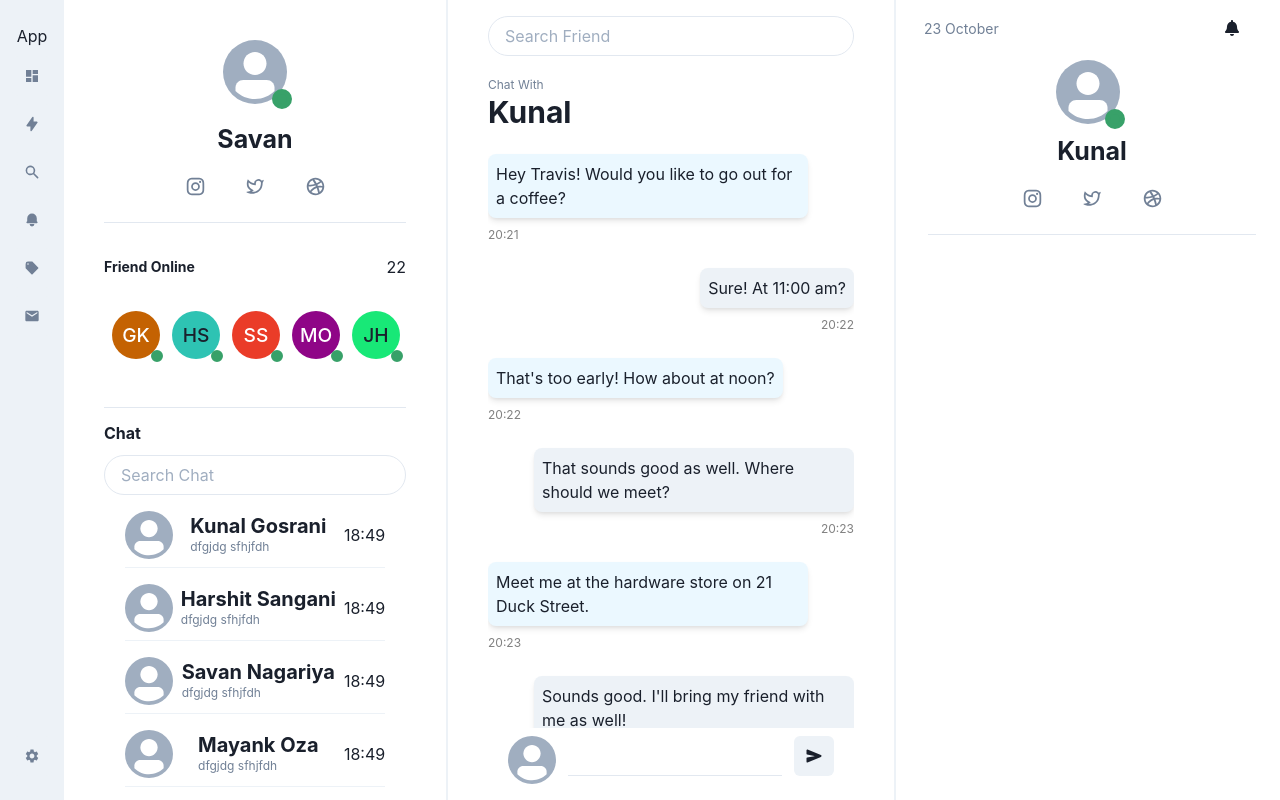
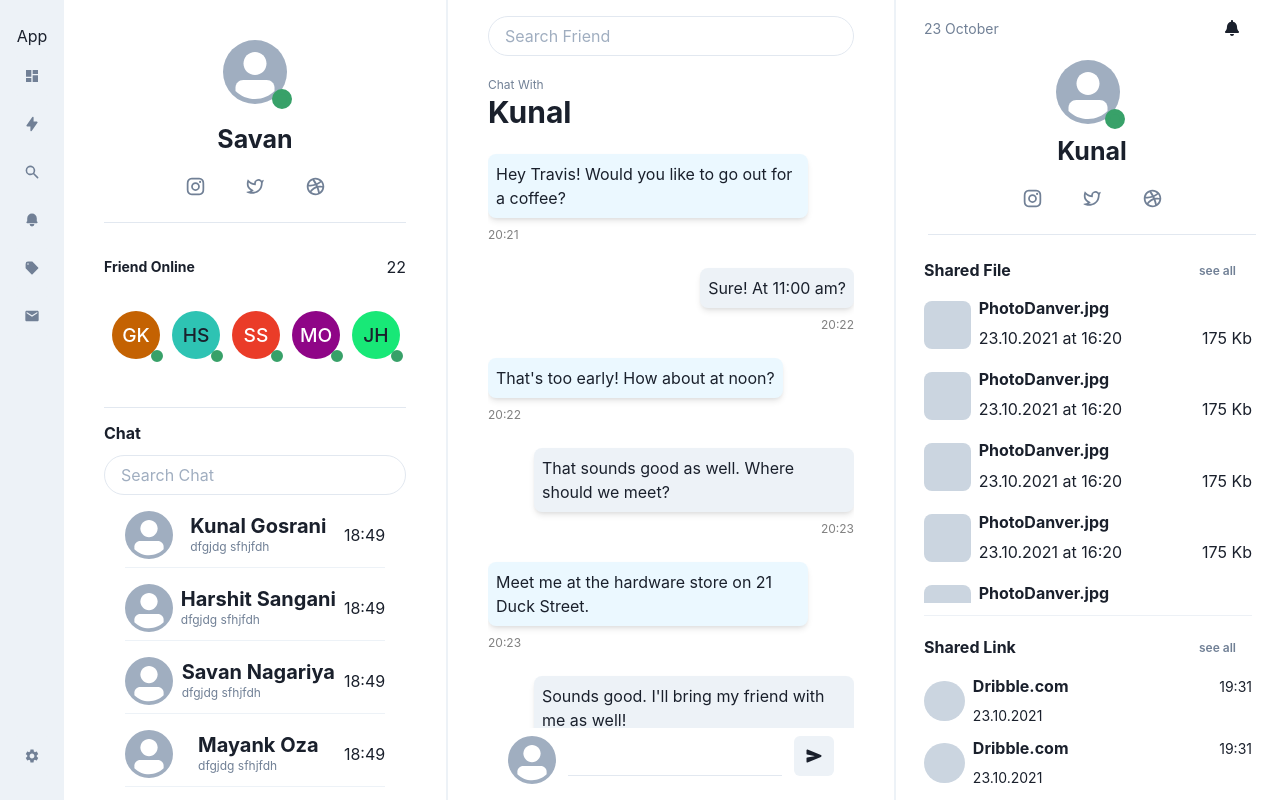
Before and after one commit to SavanNagariya/chat-app, a Next.js app: page / in a window 1280 px wide. Built offline with nearby package versions, Linux system fonts and the light colour scheme.

Commit message:
chatfile finished

```diff
--- /dev/null
+++ b/components/chatfile/ChatLink.tsx
@@ -0,0 +1,18 @@
+import { HStack, Heading, VStack, Text, Box } from "@chakra-ui/react";
+
+const ChatLink = () => {
+  return (
+    <HStack w="full">
+      <Box w={12} h={10} rounded="full" bg="gray.300"></Box>
+      <VStack w="full" alignItems="flex-start">
+        <HStack w="full" justify="space-between">
+          <Heading fontSize="md">Dribble.com</Heading>
+          <Text fontSize="sm">19:31</Text>
+        </HStack>
+        <Text fontSize="sm">23.10.2021</Text>
+      </VStack>
+    </HStack>
+  );
+};
+
+export default ChatLink;
--- /dev/null
+++ b/components/chatfile/ShareFile.tsx
@@ -0,0 +1,20 @@
+import { Box, Heading, HStack, VStack, Text } from "@chakra-ui/react";
+
+const ShareFile = () => {
+  return (
+    <HStack w="full">
+      <Box w={14} h={12} bg="gray.300" rounded="lg"></Box>
+      <VStack w="full" alignItems="flex-start">
+        <Heading fontSize="md" w="full">
+          PhotoDanver.jpg
+        </Heading>
+        <HStack justify="space-between" w="full">
+          <Text>23.10.2021 at 16:20</Text>
+          <Text>175 Kb</Text>
+        </HStack>
+      </VStack>
+    </HStack>
+  );
+};
+
+export default ShareFile;
--- a/components/chatfile/index.tsx
+++ b/components/chatfile/index.tsx
@@ -7,9 +7,15 @@ import {
   Avatar,
   AvatarBadge,
   Heading,
+  Button,
+  List,
+  ListItem,
+  Divider,
 } from "@chakra-ui/react";
 import { FaBell } from "react-icons/fa";
 import { RiDribbbleLine, RiInstagramLine, RiTwitterLine } from "react-icons/ri";
+import ChatLink from "./ChatLink";
+import ShareFile from "./ShareFile";
 const ChatFile = () => {
   return (
     <Flex px={7} w="full" flexDirection="column" alignItems="center" pt={2}>
@@ -69,6 +75,48 @@ const ChatFile = () => {
           />
         </Flex>
       </HStack>
+      <VStack w="full" overflowY="auto">
+        <HStack justify="space-between" w="full" alignItems="center" pt={4}>
+          <Heading fontSize="md">Shared File</Heading>
+          <Button fontSize="xs" color="gray.500" variant="text">
+            see all
+          </Button>
+        </HStack>
+        <List w="full" spacing={5}>
+          <ListItem>
+            <ShareFile />
+          </ListItem>
+          <ListItem>
+            <ShareFile />
+          </ListItem>
+          <ListItem>
+            <ShareFile />
+          </ListItem>
+          <ListItem>
+            <ShareFile />
+          </ListItem>
+          <ListItem>
+            <ShareFile />
+          </ListItem>
+        </List>
+      </VStack>
+      <Divider pt={3}></Divider>
+      <VStack w="full" py={3}>
+        <HStack justify="space-between" w="full" alignItems="center">
+          <Heading fontSize="md">Shared Link</Heading>
+          <Button fontSize="xs" color="gray.500" variant="text">
+            see all
+          </Button>
+        </HStack>
+        <List w="full" spacing={3}>
+          <ListItem>
+            <ChatLink />
+          </ListItem>
+          <ListItem>
+            <ChatLink />
+          </ListItem>
+        </List>
+      </VStack>
     </Flex>
   );
 };
```
